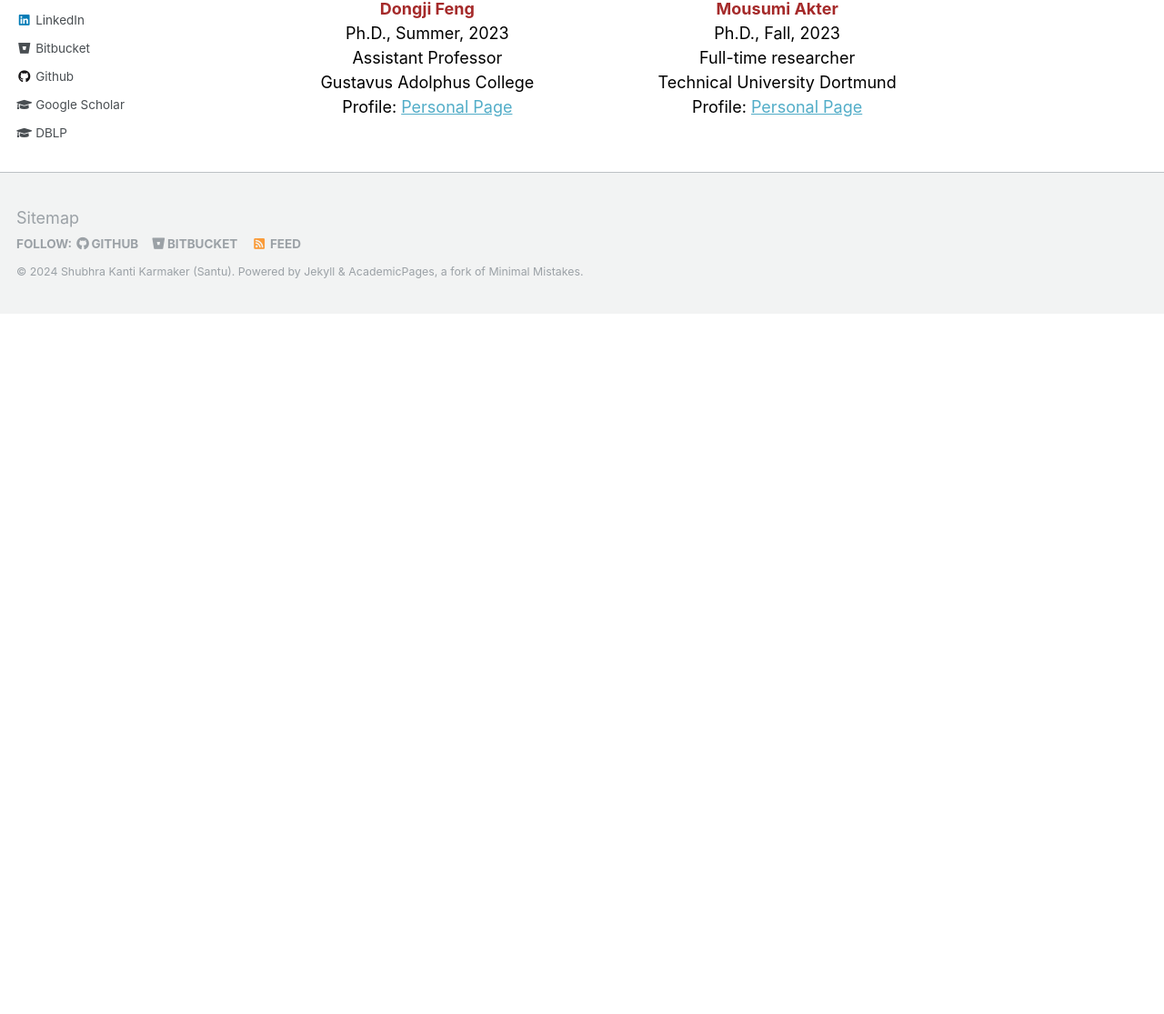
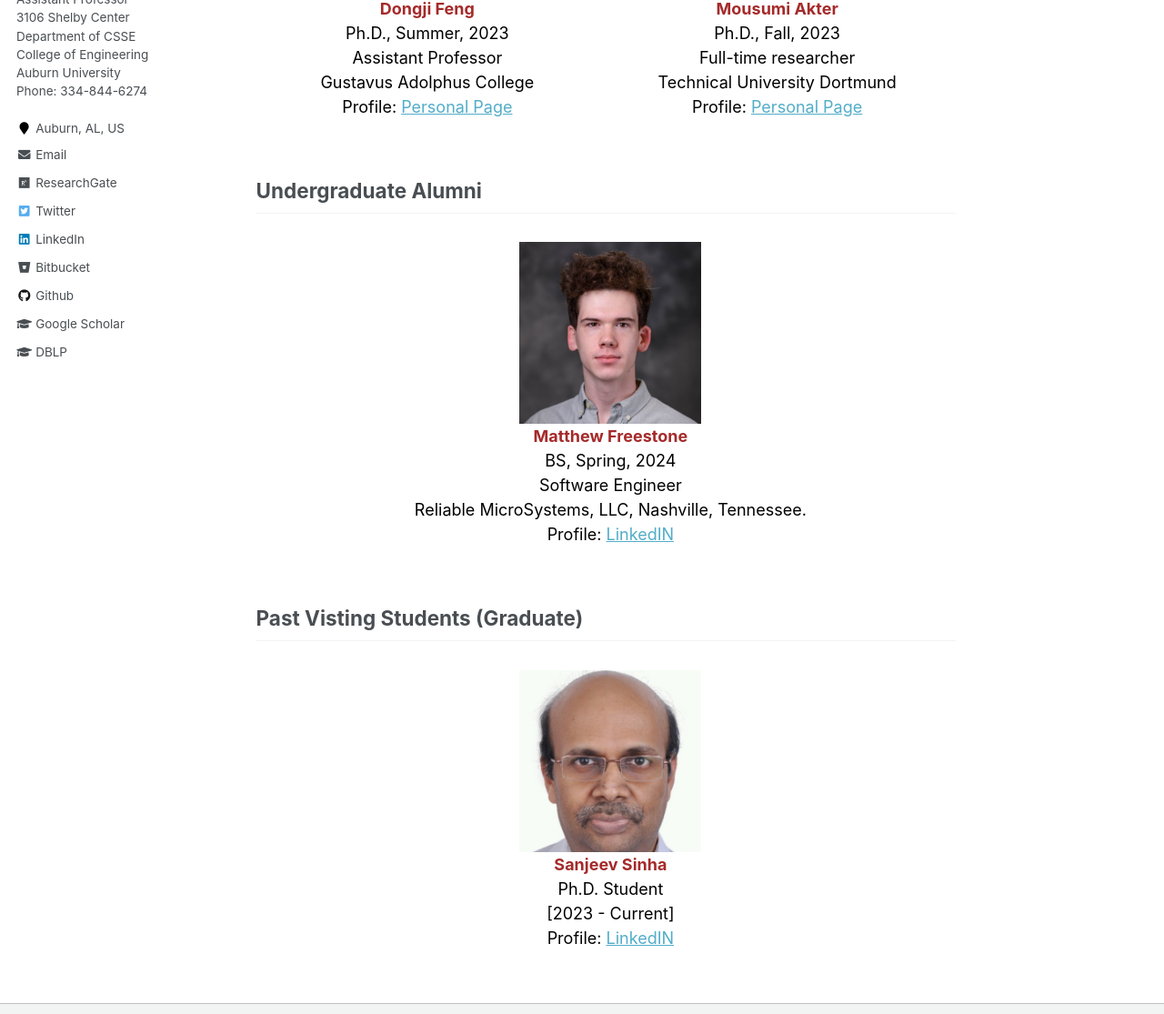
Before and after one commit to karmake2/karmake2.github.io, a Jekyll site: the page built from _pages/students.html, in a window 1280 px wide and 1400 px high, scrolled down 2317 px, cut to the strip 285-1400 px from the top of the window. Shown: the whole strip at 91% size. Built offline with Jekyll 4.4.1, drawn with Linux system fonts in a browser that asks for light colours; before the commit the page ends 2947 px from its top, so only the background shows below that; some of the changed text lies outside the part shown.

Commit message:
Update students.html

```diff
--- a/_pages/students.html
+++ b/_pages/students.html
@@ -77,13 +77,6 @@ author_profile: true
 				MS Student <br/>
 				[2024 - Current]<br/>
 				Profile: <a href="https://sites.google.com/view/samariya-nawrin" target="_blank">Personal Page</a></span></td>
-
-		<td class="table__tablenospace" align='center'><img src='/images/students/Sanjeev.png' style='height:200px;;width:200px'><br/>
-			<span style="color:black">
-				<font color="brown" ><b>Sanjeev Sinha</b></font><br/>
-				Ph.D. Student <br/>
-				[2023 - Current]<br/>
-				Profile: <a href="https://www.linkedin.com/in/sanjeev-sinha-355a8629/" target="_blank">LinkedIN</a></span></td>
 	</tr>
 </table>
 
@@ -99,13 +92,6 @@ author_profile: true
 				UG Student <br/>
 				[2022 - Current]<br/>
 				Profile: <a href="https://www.linkedin.com/in/matthew-c-williams-jr/" target="_blank">LinkedIN</a></span></td>
-
-		<td class="table__tablenospace" align='center'><img src='/images/students/Matthew.png' style='height:200px;;width:200px'><br/>
-			<span style="color:black">
-				<font color="brown" ><b>Matthew Freestone</b></font><br/>
-				UG Student <br/>
-				[2023 - Current]<br/>
-				Profile: <a href="https://www.linkedin.com/in/matthew-freestone-7b75381b9/" target="_blank">LinkedIN</a></span></td>
 	</tr>
 
 </table>
@@ -163,3 +149,32 @@ author_profile: true
 	</tr>
 
 </table>
+
+
+<h2>Undergraduate Alumni</h2>
+
+<table class="table__tablenospace">
+	<tr>
+		<td class="table__tablenospace" align='center'><img src='/images/students/Matthew.png' style='height:200px;;width:200px'><br/>
+			<span style="color:black">
+				<font color="brown" ><b>Matthew Freestone</b></font><br/>
+				BS, Spring, 2024<br/>
+				Software Engineer<br/>
+				Reliable MicroSystems, LLC, Nashville, Tennessee.<br/>
+				Profile: <a href="https://www.linkedin.com/in/matthew-freestone-7b75381b9/" target="_blank">LinkedIN</a></span></td>
+	</tr>
+
+</table>
+
+<h2>Past Visting Students (Graduate)</h2>
+
+<table class="table__tablenospace">
+	<tr>
+		<td class="table__tablenospace" align='center'><img src='/images/students/Sanjeev.png' style='height:200px;;width:200px'><br/>
+			<span style="color:black">
+				<font color="brown" ><b>Sanjeev Sinha</b></font><br/>
+				Ph.D. Student <br/>
+				[2023 - Current]<br/>
+				Profile: <a href="https://www.linkedin.com/in/sanjeev-sinha-355a8629/" target="_blank">LinkedIN</a></span></td>
+	</tr>
+</table>
```
